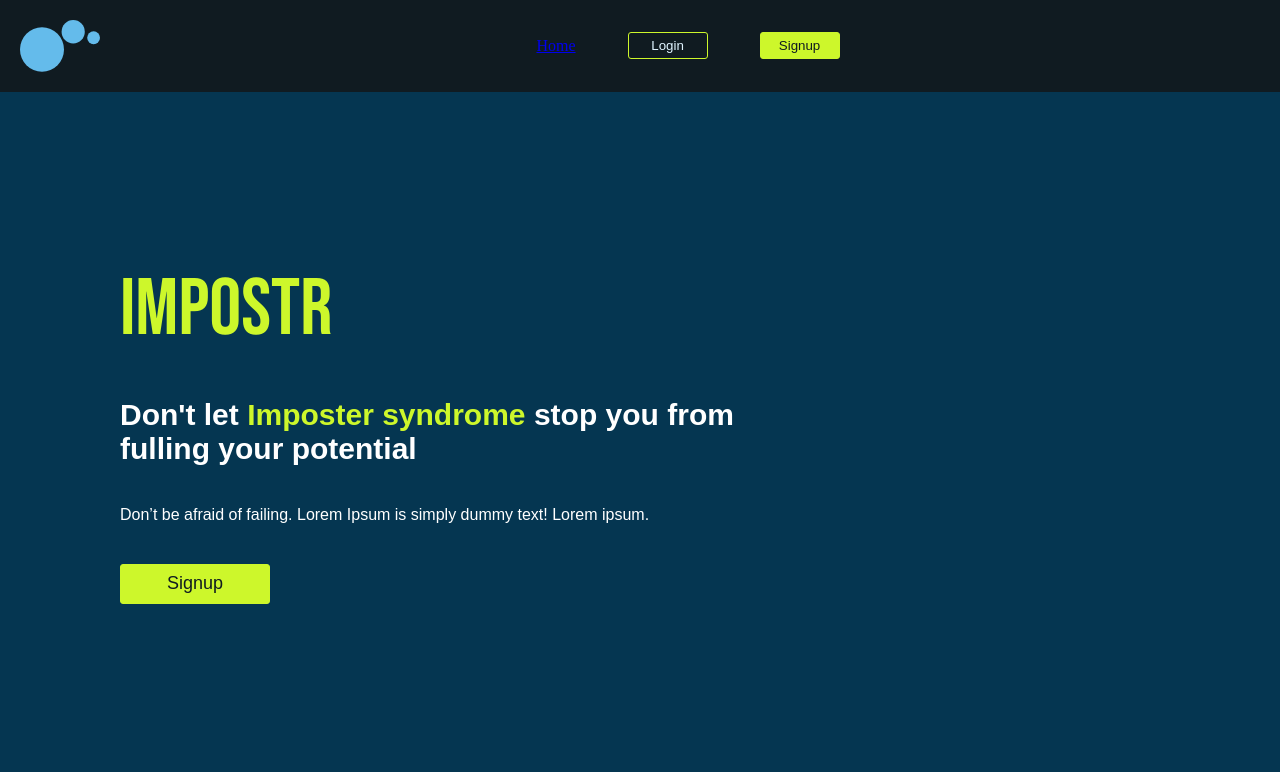
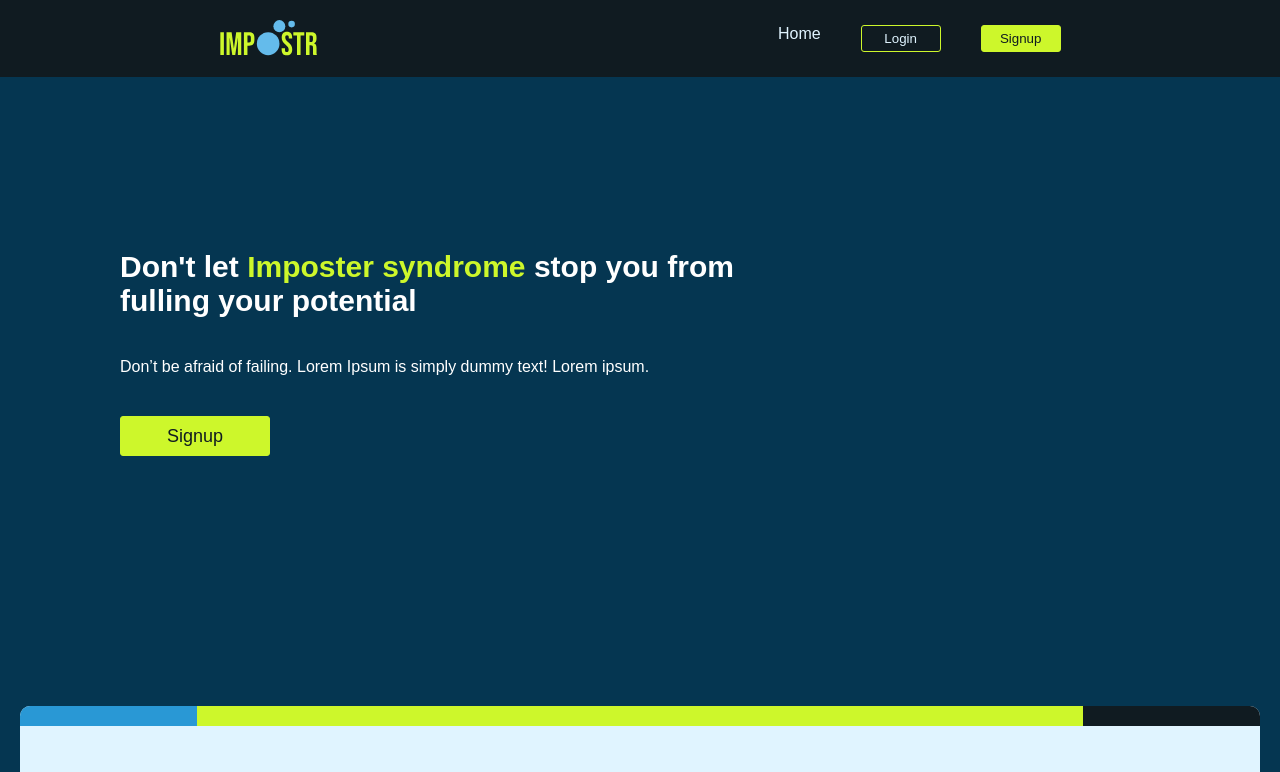
Before and after one commit to requiemcreatif/the-impostor-v1, a React (Create React App) app: page / in a window 1280 px wide. Shown: the top 772 px of the page. Built offline with nearby package versions, Linux system fonts and the light colour scheme; no server answers; a web font is replaced by a local one.

Commit message:
navbar fixed with logged message

```diff
--- a/src/App.css
+++ b/src/App.css
@@ -9,7 +9,7 @@ body {
     margin: 0 auto;
   }
 
-  p, h2, h3, h4, h5, h6 {
+  p, a, h2, h3, h4, h5, h6 {
     font-family: "Blinker", sans-serif;
   }
 
@@ -26,38 +26,9 @@ body {
 
 html {
 	font-size: 62.5%;
-    /* background-color: #000;  */
+    background-color: #ffffff;
 }
 
 .impostr-logo {
-    width: 80px
+    width: 100px
 }
-
-
-.navbar {
-    width: 100%;
-    background: #101B21;
-    padding: 20px 10px;
-
-  }
-
-  .navbar ul {
-    display: flex;
-    margin: 0 auto;
-    max-width: 960px;
-    align-items: center;
-  }
-
-  .navbar button, .navbar a {
-    margin-left: 16px;
-  }
-
-  .navbar li {
-    color: white;
-    text-decoration: none;
-    list-style: none;
-  }
-
-  .title {
-    color: aliceblue;
-  }
--- a/src/App.js
+++ b/src/App.js
@@ -16,7 +16,7 @@ function App() {
     <div className="App">
     {authIsReady && (
     <BrowserRouter>
-      <Navbar/>
+
       <Routes>
         <Route path="/" element={<Home/>}/>
         <Route path="/login" element={<Login/>}/>
--- a/src/components/Description.js
+++ b/src/components/Description.js
@@ -56,7 +56,6 @@ const TopSection = styled.div`
     h2 {
         font-size: 3rem;
     }
-
     `
 
 const SectionWrapper = styled.div`
--- a/src/components/Header.js
+++ b/src/components/Header.js
@@ -5,7 +5,7 @@ import styled from "styled-components";
 const HeaderStyled = styled.section`
     //background: #053651;
     color: white;
-    padding: 2rem 0;
+    padding: 15rem 0 10rem 0;
     display: flex;
     flex-direction: column;
     gap: 4rem;
@@ -27,6 +27,7 @@ const HeaderStyled = styled.section`
 const WrapperContainer = styled.div`
     @media (min-width: 768px) {
         max-width: 900px;
+
         padding: 0 10rem;
     }
     `
@@ -54,7 +55,7 @@ const Header = () => {
   return (
     <WrapperContainer>
         <HeaderStyled>
-            <h1>IMPOSTR</h1>
+            {/* <h1>IMPOSTR</h1> */}
             <h2>Don't let <span style={{color: "#CDF72B"}} >Imposter syndrome</span>  stop you from fulling your potential</h2>
             <p>Don’t be afraid of failing. Lorem Ipsum is simply dummy text! Lorem ipsum.</p>
             {!user && <Link to="/Signup"><Btn2>Signup</Btn2></Link>}
--- a/src/components/Navbar.js
+++ b/src/components/Navbar.js
@@ -2,22 +2,34 @@ import {Link} from "react-router-dom"
 import { useLogout } from "../hooks/useLogout"
 import { useAuthContext } from "../hooks/useAuthContext"
 import styled from "styled-components"
-import logo from "../img/Logo.svg"
+import logo from "../img/Logo-v2.svg"
 
 const Nav = styled.nav`
+    /* position: fixed;
+    width: 100%;
+    right: 0;
+    left: 0;
+    z-index: 1; */
+    margin: 0 auto;
+    max-width: 1500px ;
     display: flex;
-    justify-content: space-between;
+    justify-content: space-around;
     align-items: center;
     //flex-direction: column;
     color: #E0F4FF;
-    padding: 2rem 2rem;
-    //gap: 1rem;
+    padding: 2rem 0;
+    gap: 2rem;
+    background: #053651;
     background: #101B21;
-    box-shadow: 0 0 1rem #ccc;
+    //box-shadow: 0 0 1rem #ccc;
     ul {
         display: flex;
-        gap: 2rem;
+        gap: 4rem;
         list-style: none;
+}
+a {
+    text-decoration: none;
+    color: #E0F4FF;
 }
 `
 
@@ -51,53 +63,65 @@ cursor: pointer;
     color: #E0F4FF;
 }`
 
+const Div = styled.div`
+    display: flex;
+    gap: 2rem;
+    `
+
+const Div2 = styled.div`
+    background: #101B21;
+    color: #E0F4FF;
+    padding: 1rem 15rem;
+    font-family: "Blinker", sans-serif;
+    text-align: right;
+    `
 
 const Navbar = () => {
     const { logout } = useLogout()
     const { user } = useAuthContext()
 
+  return (
+    // <Nav className="navbar">
+    <div>
+    {user && (
+                <Div2>
+                    <div>Welcome back, {user.displayName}!</div>
+                </Div2>
+            )}
 
-
-  return (
-    <Nav className="navbar">
+    <Nav>
         <img src={ logo} alt="logo impostr" className="impostr-logo" />
-        {/* <h1>IMPOSTR</h1> */}
-        {/* <ul>
-            <li>
-                <img src={ logo} alt="logo impostr" className="impostr-logo" />
-
-            </li>
-        </ul> */}
-
         <ul>
-            {/* <li>
-                <img src={ logo} alt="logo impostr" className="impostr-logo" />
-            </li> */}
             <li>
                 <Link to="/">Home</Link>
             </li>
             {user && (
                 <li>
-                <Link to="/mainpage">Back</Link>
+                    <Link to="/mainpage">Back</Link>
                 </li>
             )}
-
             {!user && (
                 <>
-                <li><Link to="/Login"><Btn1>Login</Btn1></Link></li>
-                <li><Link to="/Signup"><Btn2>Signup</Btn2></Link></li>
+                    <li><Link to="/Login"><Btn1>Login</Btn1></Link></li>
+                    <li><Link to="/Signup"><Btn2>Signup</Btn2></Link></li>
                 </>
             )}
-            {user && (
+            {/* {user && (
                 <>
-                <li>Hi, {user.displayName}</li>
-                <li><Link to="/"><Btn1 onClick={logout}>Logout</Btn1></Link></li>
+                    <li>Hi, {user.displayName}</li>
+                    <li><Link to="/"><Btn1 onClick={logout}>Logout</Btn1></Link></li>
                 </>
+            )} */}
+        </ul>
+        {user && (
+                <Div>
+                    {/* <div>Welcome back, {user.displayName}!</div> */}
+                    <Link to="/"><Btn1 onClick={logout}>Logout</Btn1></Link>
+                </Div>
+            )}
+    </Nav>
+    </div>
 
-            )}
-        </ul>
-
-    </Nav>
   )
 }
 
--- a/src/pages/Home.js
+++ b/src/pages/Home.js
@@ -2,6 +2,7 @@ import Header from "../components/Header";
 import Footer from "../components/Footer";
 import styled from "styled-components"
 import Description from "../components/Description"
+import Navbar from "../components/Navbar";
 
 const HomeDiv = styled.div`
     background-color: #053651;
@@ -10,12 +11,22 @@ const HomeDiv = styled.div`
     padding: 10rem 2rem;
     `
 
-
-
+const NavWrapper = styled.div`
+position: fixed;
+width: 100%;
+right: 0;
+left: 0;
+z-index: 1;
+margin: 0 auto;
+max-width: 1500px ;
+`
 
 const Home = () => {
   return (
     <>
+    <NavWrapper>
+    <Navbar/>
+    </NavWrapper>
     <HomeDiv>
       <Header />
       <Description />
--- a/src/pages/Login.js
+++ b/src/pages/Login.js
@@ -1,6 +1,7 @@
 import {useNavigate} from "react-router-dom"
 import { useState } from 'react'
 import { useLogin } from '../hooks/useLogin'
+import Navbar from "../components/Navbar"
 import styled from 'styled-components'
 
 
@@ -49,6 +50,16 @@ const Btn1 = styled.button`
 
     }`
 
+const NavWrapper = styled.div`
+position: fixed;
+width: 100%;
+right: 0;
+left: 0;
+z-index: 1;
+margin: 0 auto;
+max-width: 1500px ;
+`
+
 
 const Login = () => {
 const [email, setEmail] = useState("")
@@ -66,6 +77,10 @@ function handleSubmit(e) {
 
 
   return (
+    <div>
+
+        <Navbar />
+
     <Form onSubmit={handleSubmit}>
       <h2>Login</h2>
       <label>
@@ -88,6 +103,7 @@ function handleSubmit(e) {
       {isPending && <Btn1 disabled>Logging in...</Btn1>}
       {error && <p>{error}</p>}
     </Form>
+    </div>
   )
 }
 
--- a/src/pages/Mainpage.js
+++ b/src/pages/Mainpage.js
@@ -1,4 +1,5 @@
 import Card from "../components/Card"
+import Navbar from "../components/Navbar"
 import styled from "styled-components"
 
 const CardContainer = styled.div`
@@ -16,13 +17,15 @@ const CardContainer = styled.div`
 
 const Mainpage = () => {
   return (
+    <>
+    <Navbar/>
     <CardContainer>
       <Card/>
       <Card/>
       <Card/>
       <Card/>
     </CardContainer>
-
+    </>
   )
 }
 
--- a/src/pages/Signup.js
+++ b/src/pages/Signup.js
@@ -1,5 +1,6 @@
 import { useState } from 'react'
 import { useSignup } from '../hooks/useSignup'
+import Navbar from "../components/Navbar"
 import styled from 'styled-components'
 
 const Form = styled.form`
@@ -64,7 +65,9 @@ function handleSubmit(e) {
 }
 
   return (
-    <Form onSubmit={handleSubmit}>
+    <div>
+        <Navbar />
+        <Form onSubmit={handleSubmit}>
       <h2>Sign up</h2>
       <label>
         <span>Email:</span>
@@ -95,6 +98,8 @@ function handleSubmit(e) {
         {error && <div>{error}</div>}
 
     </Form>
+    </div>
+
   )
 }
 
```
Also changed, not shown: src/img/Logo-v2.svg (added).
